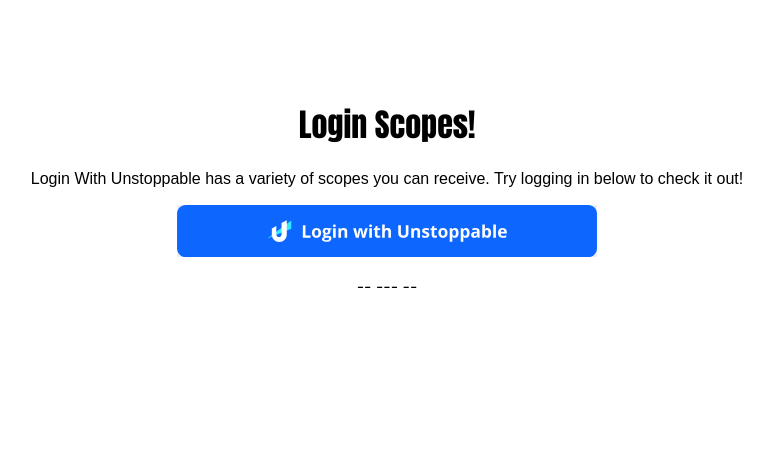
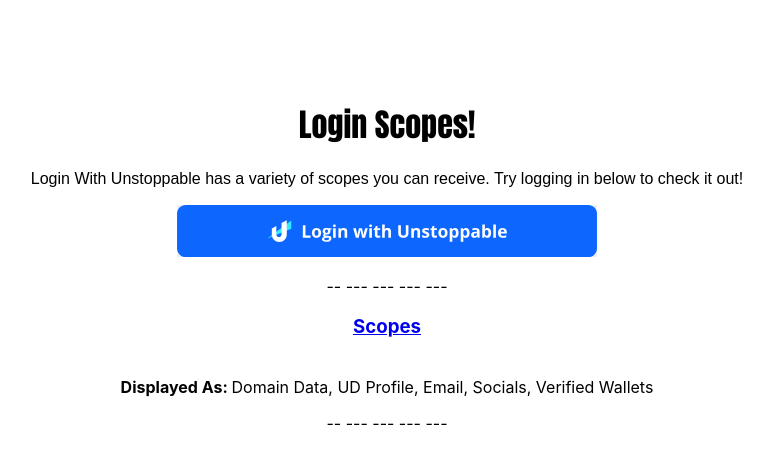
Before and after one commit to n8peace/LoginWithUnstoppable-ClaimsViewerDemo, a React (Create React App) app: page / in a window 1280 px wide. Shown: the top 464 px of the page, without its empty margins (253-1026 px from the left). Built offline with nearby package versions, Linux system fonts and the light colour scheme; what @uauth/js would draw is missing.

Commit message:
Felt cute, added some text

```diff
--- a/src/LoginScopesDemo.jsx
+++ b/src/LoginScopesDemo.jsx
@@ -104,7 +104,10 @@
             <div className="login-section">
                 <p className="tip"> Login With Unstoppable has a variety of scopes you can receive. Try logging in below to check it out! </p>
                 <button id="udlogin" className="udlogin" onClick={udLogin}></button>
-                <div className="orDivider"><p> -- --- -- </p></div>
+                <p> -- --- --- --- --- </p>
+                <h3><a href="https://docs.unstoppabledomains.com/login-with-unstoppable/scopes-for-login/#scopes-for-login">Scopes</a></h3><br/>
+                <b>Displayed As: </b>Domain Data, UD Profile, Email, Socials, Verified Wallets
+                <p> -- --- --- --- ---</p>
                 {loggedIn && <ClaimsTable title="Domain Data" showNone={showNone} data={domainData} />}
                 {loggedIn && <ClaimsTable title="UD Profile" showNone={showNone} data={profileData} />}
                 {loggedIn && <ClaimsTable title="Email" showNone={showNone} data={emailData} />}
```
